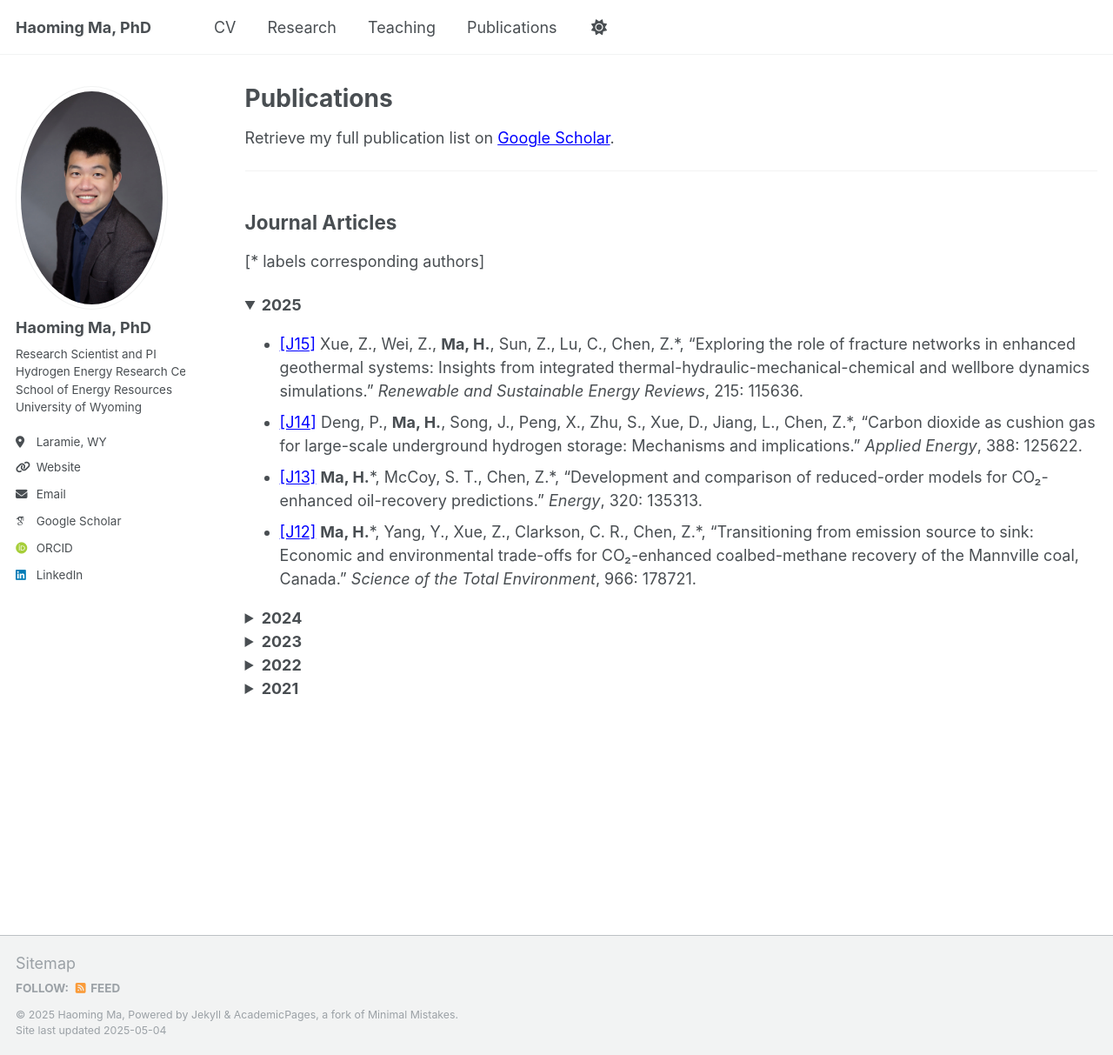
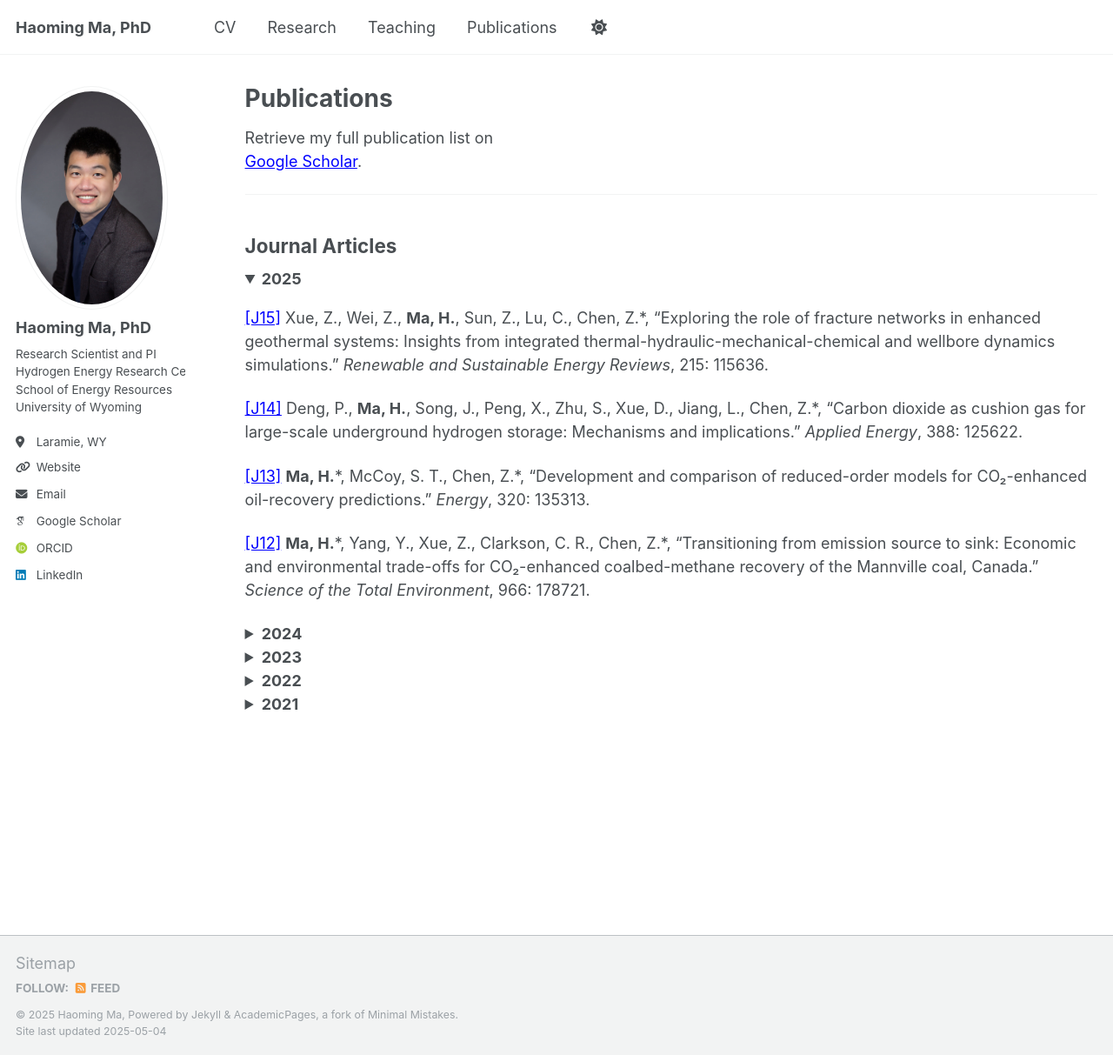
Before and after one commit to haoming-ma/haoming-ma.github.io, a Jekyll site: the page built from _pages/publications.md, in a window 1280 px wide and 1213 px high. Shown: the whole window at 87% size. Built offline with Jekyll 4.4.1, drawn with Linux system fonts in a browser that asks for light colours; some web fonts are replaced.

Commit message:
Update publications.md

```diff
--- a/_pages/publications.md
+++ b/_pages/publications.md
@@ -11,125 +11,130 @@ Retrieve my full publication list on
 ---
 
 ## Journal Articles
-[* labels corresponding authors]
+
 <details class="pub-year" open>
   <summary><strong>2025</strong></summary>
-  <ul>
-    <li>
-      <a href="{{ '/files/J15.pdf' | relative_url }}"
-         target="_blank" rel="noopener">[J15]</a>
-      Xue, Z., Wei, Z., <strong>Ma, H.</strong>, Sun, Z., Lu, C., Chen, Z.*,
-      “Exploring the role of fracture networks in enhanced geothermal systems: Insights from integrated thermal-hydraulic-mechanical-chemical and wellbore dynamics simulations.” <em>Renewable and Sustainable Energy Reviews</em>, 215: 115636.
-    </li>
-    <li>
-      <a href="{{ '/files/J14.pdf' | relative_url }}"
-         target="_blank" rel="noopener">[J14]</a>
-      Deng, P., <strong>Ma, H.</strong>, Song, J., Peng, X., Zhu, S., Xue, D., Jiang, L., Chen, Z.*,
-      “Carbon dioxide as cushion gas for large-scale underground hydrogen storage: Mechanisms and implications.” <em>Applied Energy</em>, 388: 125622.
-    </li>
-    <li>
-      <a href="{{ '/files/J13.pdf' | relative_url }}"
-         target="_blank" rel="noopener">[J13]</a>
-      <strong>Ma, H.</strong>*, McCoy, S. T., Chen, Z.*,
-      “Development and comparison of reduced-order models for CO₂-enhanced oil-recovery predictions.” <em>Energy</em>, 320: 135313.
-    </li>
-    <li>
-      <a href="{{ '/files/J12.pdf' | relative_url }}"
-         target="_blank" rel="noopener">[J12]</a>
-      <strong>Ma, H.</strong>*, Yang, Y., Xue, Z., Clarkson, C. R., Chen, Z.*,
-      “Transitioning from emission source to sink: Economic and environmental trade-offs for CO₂-enhanced coalbed-methane recovery of the Mannville coal, Canada.” <em>Science of the Total Environment</em>, 966: 178721.
-    </li>
-  </ul>
+
+  <p>
+    <a href="{{ '/files/J15.pdf' | relative_url }}"
+       target="_blank" rel="noopener">[J15]</a>
+    Xue, Z., Wei, Z., <strong>Ma, H.</strong>, Sun, Z., Lu, C., Chen, Z.*,
+    “Exploring the role of fracture networks in enhanced geothermal systems: Insights from integrated thermal-hydraulic-mechanical-chemical and wellbore dynamics simulations.” <em>Renewable and Sustainable Energy Reviews</em>, 215: 115636.
+  </p>
+
+  <p>
+    <a href="{{ '/files/J14.pdf' | relative_url }}"
+       target="_blank" rel="noopener">[J14]</a>
+    Deng, P., <strong>Ma, H.</strong>, Song, J., Peng, X., Zhu, S., Xue, D., Jiang, L., Chen, Z.*,
+    “Carbon dioxide as cushion gas for large-scale underground hydrogen storage: Mechanisms and implications.” <em>Applied Energy</em>, 388: 125622.
+  </p>
+
+  <p>
+    <a href="{{ '/files/J13.pdf' | relative_url }}"
+       target="_blank" rel="noopener">[J13]</a>
+    <strong>Ma, H.</strong>*, McCoy, S. T., Chen, Z.*,
+    “Development and comparison of reduced-order models for CO₂-enhanced oil-recovery predictions.” <em>Energy</em>, 320: 135313.
+  </p>
+
+  <p>
+    <a href="{{ '/files/J12.pdf' | relative_url }}"
+       target="_blank" rel="noopener">[J12]</a>
+    <strong>Ma, H.</strong>*, Yang, Y., Xue, Z., Clarkson, C. R., Chen, Z.*,
+    “Transitioning from emission source to sink: Economic and environmental trade-offs for CO₂-enhanced coalbed-methane recovery of the Mannville coal, Canada.” <em>Science of the Total Environment</em>, 966: 178721.
+  </p>
 </details>
 
 <details class="pub-year">
   <summary><strong>2024</strong></summary>
-  <ul>
-    <li>
-      <a href="{{ '/files/J11.pdf' | relative_url }}"
-         target="_blank" rel="noopener">[J11]</a>
-      Xue, Z., Zhang, Y., <strong>Ma, H.</strong>*, Lu, Y., Zhang, K., Wei, Y., Wang, M., Wu, W., Chai, M., Sun, Z., Chen, Z.*,
-      “A combined neural-network forecasting approach for CO₂-enhanced shale-gas recovery.” <em>SPE Journal</em>, 29 (08): 4459–4470. SPE-219774-PA.
-    </li>
-    <li>
-      <a href="{{ '/files/J10.pdf' | relative_url }}"
-         target="_blank" rel="noopener">[J10]</a>
-      Xue, Z., <strong>Ma, H.</strong>*, Sun, Z., Lu, C., Chen, Z.*,
-      “Technical analysis of a novel economically mixed CO₂–water enhanced-geothermal system.” <em>Journal of Cleaner Production</em>, 448: 141749.
-    </li>
-    <li>
-      <a href="{{ '/files/J9.pdf' | relative_url }}"
-         target="_blank" rel="noopener">[J9]</a>
-      Xue, Z., <strong>Ma, H.</strong>, Wei, Y., Wu, W., Sun, Z., Chai, M., Zhang, C., Chen, Z.*,
-      “Integrated technological and economic feasibility comparisons of enhanced-geothermal systems associated with carbon storage.” <em>Applied Energy</em>, 359: 122757.
-    </li>
-    <li>
-      <a href="{{ '/files/J8.pdf' | relative_url }}"
-         target="_blank" rel="noopener">[J8]</a>
-      Yang, Y., Liu, S.*, <strong>Ma, H.</strong>,
-      “Impact of unrecovered gas reserve on methane emissions from abandoned shale-gas wells.” <em>Science of the Total Environment</em>, 913: 169750.
-    </li>
-  </ul>
+
+  <p>
+    <a href="{{ '/files/J11.pdf' | relative_url }}"
+       target="_blank" rel="noopener">[J11]</a>
+    Xue, Z., Zhang, Y., <strong>Ma, H.</strong>*, Lu, Y., Zhang, K., Wei, Y., Wang, M., Wu, W., Chai, M., Sun, Z., Chen, Z.*,
+    “A combined neural-network forecasting approach for CO₂-enhanced shale-gas recovery.” <em>SPE Journal</em>, 29 (08): 4459–4470. SPE-219774-PA.
+  </p>
+
+  <p>
+    <a href="{{ '/files/J10.pdf' | relative_url }}"
+       target="_blank" rel="noopener">[J10]</a>
+    Xue, Z., <strong>Ma, H.</strong>*, Sun, Z., Lu, C., Chen, Z.*,
+    “Technical analysis of a novel economically mixed CO₂–water enhanced-geothermal system.” <em>Journal of Cleaner Production</em>, 448: 141749.
+  </p>
+
+  <p>
+    <a href="{{ '/files/J9.pdf' | relative_url }}"
+       target="_blank" rel="noopener">[J9]</a>
+    Xue, Z., <strong>Ma, H.</strong>, Wei, Y., Wu, W., Sun, Z., Chai, M., Zhang, C., Chen, Z.*,
+    “Integrated technological and economic feasibility comparisons of enhanced-geothermal systems associated with carbon storage.” <em>Applied Energy</em>, 359: 122757.
+  </p>
+
+  <p>
+    <a href="{{ '/files/J8.pdf' | relative_url }}"
+       target="_blank" rel="noopener">[J8]</a>
+    Yang, Y., Liu, S.*, <strong>Ma, H.</strong>,
+    “Impact of unrecovered gas reserve on methane emissions from abandoned shale-gas wells.” <em>Science of the Total Environment</em>, 913: 169750.
+  </p>
 </details>
 
 <details class="pub-year">
   <summary><strong>2023</strong></summary>
-  <ul>
-    <li>
-      <a href="{{ '/files/J7.pdf' | relative_url }}"
-         target="_blank" rel="noopener">[J7]</a>
-      Deng, P., Chen, Z.*, Peng, X., Wang, J., Zhu, S., <strong>Ma, H.</strong>, Wu, Z.,
-      “Optimized lower-pressure limit for condensate underground-gas storage using a dynamic pseudo-component model.” <em>Energy</em>, 285: 129505.
-    </li>
-    <li>
-      <a href="{{ '/files/J6.pdf' | relative_url }}"
-         target="_blank" rel="noopener">[J6]</a>
-      Xue, Z., Zhang, K., Zhang, C., <strong>Ma, H.</strong>, Chen, Z.*,
-      “Comparative data-driven enhanced-geothermal-systems forecasting models: A case study of the Qiabuqia field, China.” <em>Energy</em>, 280: 128255.
-    </li>
-    <li>
-      <a href="{{ '/files/J5.pdf' | relative_url }}"
-         target="_blank" rel="noopener">[J5]</a>
-      Xue, Z., Yao, S., <strong>Ma, H.</strong>, Zhang, C., Zhang, K., Chen, Z.*,
-      “Thermo-economic optimization of an enhanced-geothermal system based on machine-learning and differential-evolution algorithms.” <em>Fuel</em>, 340: 127569.
-    </li>
-    <li>
-      <a href="{{ '/files/J4.pdf' | relative_url }}"
-         target="_blank" rel="noopener">[J4]</a>
-      <strong>Ma, H.</strong>, Sun, Z., Xue, Z., Zhang, C., Chen, Z.*,
-      “A systematic review of the hydrogen supply chain in the energy transition.” <em>Frontiers in Energy</em>, 17: 102–122.
-    </li>
-  </ul>
+
+  <p>
+    <a href="{{ '/files/J7.pdf' | relative_url }}"
+       target="_blank" rel="noopener">[J7]</a>
+    Deng, P., Chen, Z.*, Peng, X., Wang, J., Zhu, S., <strong>Ma, H.</strong>, Wu, Z.,
+    “Optimized lower-pressure limit for condensate underground-gas storage using a dynamic pseudo-component model.” <em>Energy</em>, 285: 129505.
+  </p>
+
+  <p>
+    <a href="{{ '/files/J6.pdf' | relative_url }}"
+       target="_blank" rel="noopener">[J6]</a>
+    Xue, Z., Zhang, K., Zhang, C., <strong>Ma, H.</strong>, Chen, Z.*,
+    “Comparative data-driven enhanced-geothermal-systems forecasting models: A case study of the Qiabuqia field, China.” <em>Energy</em>, 280: 128255.
+  </p>
+
+  <p>
+    <a href="{{ '/files/J5.pdf' | relative_url }}"
+       target="_blank" rel="noopener">[J5]</a>
+    Xue, Z., Yao, S., <strong>Ma, H.</strong>, Zhang, C., Zhang, K., Chen, Z.*,
+    “Thermo-economic optimization of an enhanced-geothermal system based on machine-learning and differential-evolution algorithms.” <em>Fuel</em>, 340: 127569.
+  </p>
+
+  <p>
+    <a href="{{ '/files/J4.pdf' | relative_url }}"
+       target="_blank" rel="noopener">[J4]</a>
+    <strong>Ma, H.</strong>, Sun, Z., Xue, Z., Zhang, C., Chen, Z.*,
+    “A systematic review of the hydrogen supply chain in the energy transition.” <em>Frontiers in Energy</em>, 17: 102–122.
+  </p>
 </details>
 
 <details class="pub-year">
   <summary><strong>2022</strong></summary>
-  <ul>
-    <li>
-      <a href="{{ '/files/J3.pdf' | relative_url }}"
-         target="_blank" rel="noopener">[J3]</a>
-      <strong>Ma, H.</strong>, Yang, Y.*, Zhang, Y., Li, Z., Zhang, K., Xue, Z., Zhan, J., Chen, Z.*,
-      “Optimized schemes of enhanced shale-gas recovery by CO₂–N₂ mixtures associated with CO₂ sequestration.” <em>Energy Conversion and Management</em>, 268: 116062.
-    </li>
-    <li>
-      <a href="{{ '/files/J2.pdf' | relative_url }}"
-         target="_blank" rel="noopener">[J2]</a>
-      <strong>Ma, H.</strong>, Yang, Y.*, Chen, Z.*,
-      “Numerical simulation of bitumen recovery via supercritical-water injection with in-situ upgrading.” <em>Fuel</em>, 313: 122708.
-    </li>
-  </ul>
+
+  <p>
+    <a href="{{ '/files/J3.pdf' | relative_url }}"
+       target="_blank" rel="noopener">[J3]</a>
+    <strong>Ma, H.</strong>, Yang, Y.*, Zhang, Y., Li, Z., Zhang, K., Xue, Z., Zhan, J., Chen, Z.*,
+    “Optimized schemes of enhanced shale-gas recovery by CO₂–N₂ mixtures associated with CO₂ sequestration.” <em>Energy Conversion and Management</em>, 268: 116062.
+  </p>
+
+  <p>
+    <a href="{{ '/files/J2.pdf' | relative_url }}"
+       target="_blank" rel="noopener">[J2]</a>
+    <strong>Ma, H.</strong>, Yang, Y.*, Chen, Z.*,
+    “Numerical simulation of bitumen recovery via supercritical-water injection with in-situ upgrading.” <em>Fuel</em>, 313: 122708.
+  </p>
 </details>
 
 <details class="pub-year">
   <summary><strong>2021</strong></summary>
-  <ul>
-    <li>
-      <a href="{{ '/files/J1.pdf' | relative_url }}"
-         target="_blank" rel="noopener">[J1]</a>
-      <strong>Ma, H.</strong>, Chen, S., Xue, D., Chen, Y., Chen, Z.*,
-      “Outlook for the coal industry and new coal-production technologies.” <em>Advances in Geo-Energy Research</em>, 5 (2): 119-120.
-    </li>
-  </ul>
+
+  <p>
+    <a href="{{ '/files/J1.pdf' | relative_url }}"
+       target="_blank" rel="noopener">[J1]</a>
+    <strong>Ma, H.</strong>, Chen, S., Xue, D., Chen, Y., Chen, Z.*,
+    “Outlook for the coal industry and new coal-production technologies.” <em>Advances in Geo-Energy Research</em>, 5 (2): 119-120.
+  </p>
 </details>
 
 <script>
```
